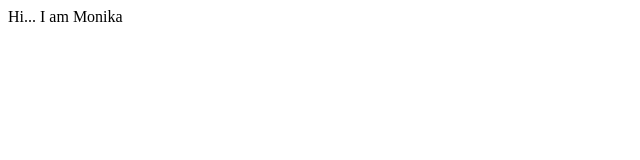
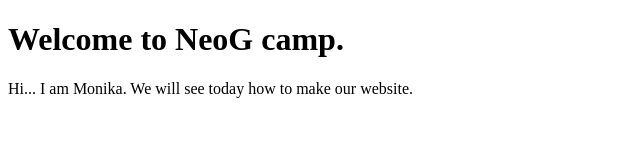
Before and after one commit to MonaDeshpande/tanayPratap_portfolio, a plain HTML site: page index.html in a window 1280 px wide. Shown: the whole page, without its empty margins (0-640 px from the left). Drawn offline with Linux system fonts and the light colour scheme.

Commit message:
updated index.html

```diff
--- a/index.html
+++ b/index.html
@@ -4,9 +4,11 @@
     <meta charset="UTF-8">
     <meta http-equiv="X-UA-Compatible" content="IE=edge">
     <meta name="viewport" content="width=device-width, initial-scale=1.0">
-    <title>Student Site</title>
+    <title>NeoG Camp site</title>
 </head>
 <body>
-    Hi... I am Monika
+    <h1>Welcome to NeoG camp.</h1>
+    Hi... I am Monika. We will see today how to make our website.
+
 </body>
 </html>
```
